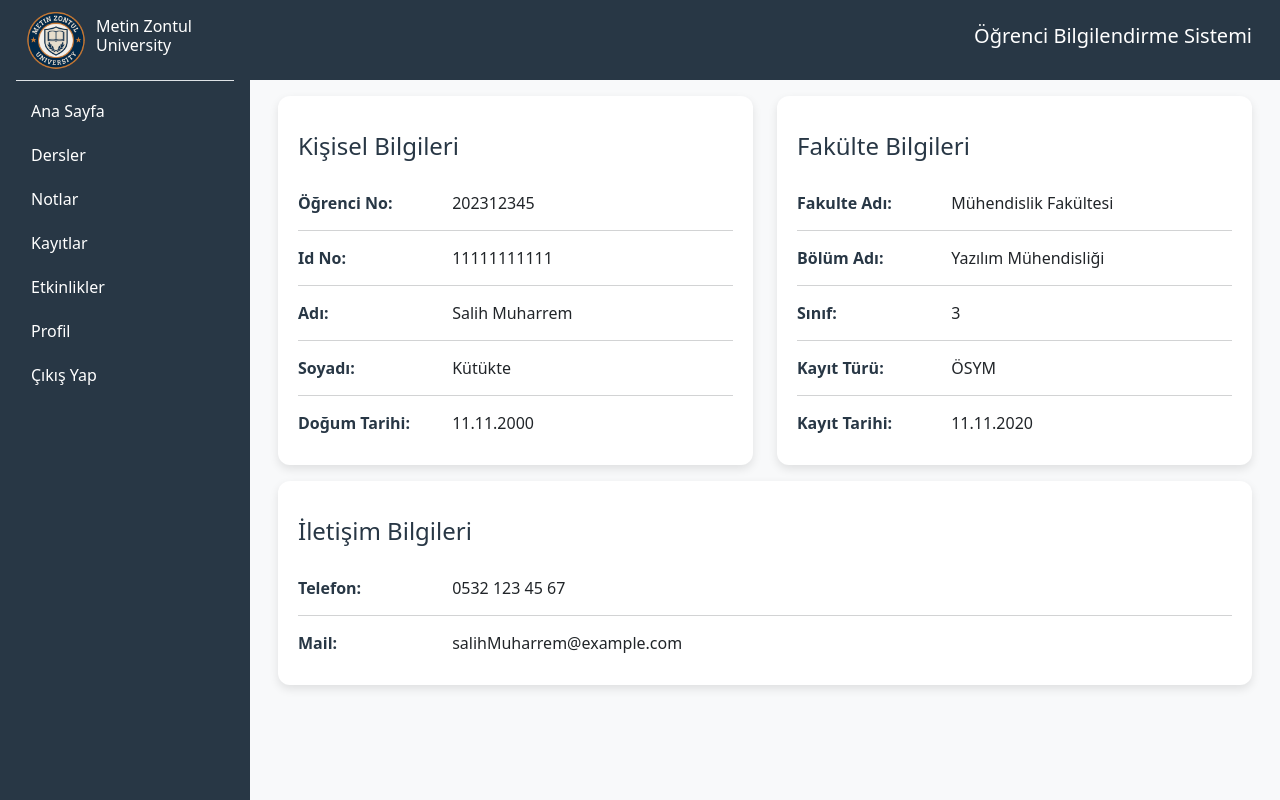
After one commit to kadrzeybek/University_student_information_system_web_project, a Django app: page /student/profile/ in a window 1280 px wide. The commit adds this page. Run offline with Django 5.2, Linux system fonts and the light colour scheme.

Commit message:
profile front added

```diff
--- a/USI_system/urls.py
+++ b/USI_system/urls.py
@@ -19,7 +19,7 @@ from django.urls import path, include
 
 urlpatterns = [
     path('admin/', admin.site.urls),
-
     path('', include('accounts.urls')),
+    path('student/', include('students.urls')),
 
 ]
--- a/students/models.py
+++ b/students/models.py
@@ -12,7 +12,6 @@ class Students(models.Model):
 
     class Meta:
         db_table = 'Students'
-
 
 class Enrollments(models.Model):
     enrollment_id = models.AutoField(primary_key=True)
--- /dev/null
+++ b/students/static/students/css/profile.css
@@ -0,0 +1,38 @@
+/*------- Student Profil ------*/
+
+.profile-card {
+    background: #fff;
+    border-radius: 12px;
+    box-shadow: 0 4px 10px rgba(0,0,0,0.1);
+    padding: 20px;
+    height: 100%;
+    display: flex;
+    flex-direction: column;
+}
+
+.profile-card h4 {
+    color: #283745;
+    margin-bottom: 20px;
+}
+
+.profile-info {
+    font-size: 1rem;
+    margin-bottom: 0;
+    padding: 10px 0;
+}
+
+.profile-info strong {
+    color: #283745;
+    width: 150px;
+    display: inline-block;
+}
+
+.profile-hr {
+    margin: 5px 0;
+    opacity: 0.2;
+}
+
+.content-wrapper {
+    flex: 1;
+    overflow-x: hidden;
+}
--- /dev/null
+++ b/students/templates/students/includes/sidebar.html
@@ -0,0 +1,36 @@
+{% load static %}
+<!-- Sidebar -->
+<div class="offcanvas offcanvas-start sidebar" tabindex="-1" id="sidebar" aria-labelledby="sidebarLabel">
+    <div class="px-3">
+        <div class="d-flex align-items-center border-bottom">
+            <img src="{% static 'img/logo.png' %}" class="img-fluid logo" alt="logo image">
+            <h6 class="text-white" id="sidebarLabel">Metin Zontul University</h6>
+        </div>
+        <div class="pt-2">
+            <a href="#">Ana Sayfa</a>
+            <a href="#">Dersler</a>
+            <a href="#">Notlar</a>
+            <a href="#">Kayıtlar</a>
+            <a href="#">Etkinlikler</a>
+            <a href="#">Profil</a>
+            <a href="#">Çıkış Yap</a>
+        </div>
+    </div>
+</div>
+<div class="d-none d-md-block sidebar main-side">
+    <div class="px-3">
+        <div class="d-flex align-items-center border-bottom">
+            <img src="{% static 'img/logo.png' %}" class="img-fluid logo" alt="logo image">
+            <h6 class=" text-white" id="sidebarLabel">Metin Zontul University</h6>
+        </div>
+        <div class="pt-2">
+            <a href="#">Ana Sayfa</a>
+            <a href="#">Dersler</a>
+            <a href="#">Notlar</a>
+            <a href="#">Kayıtlar</a>
+            <a href="#">Etkinlikler</a>
+            <a href="#">Profil</a>
+            <a href="#">Çıkış Yap</a>
+        </div>
+    </div>
+</div>
--- /dev/null
+++ b/students/templates/students/profile.html
@@ -0,0 +1,77 @@
+{% extends "base.html" %}
+{% load static %}
+
+{% block css %}
+<link rel="stylesheet" href="{% static 'students/css/profile.css' %}">
+{% endblock %}
+
+{% block content %}
+<div class="d-flex">
+        {% include 'students/includes/sidebar.html' %}
+        <div class="content-wrapper">
+          <div class="row p-3 m-0">
+            <div class="col-lg-6 mb-3">
+              <div class="profile-card">
+                <h4 class="mt-3">Kişisel Bilgileri</h4>
+                <div class="profile-info">
+                  <strong>Öğrenci No:</strong> 202312345
+                </div>
+                <hr class="profile-hr">
+                <div class="profile-info">
+                  <strong>Id No:</strong> 11111111111
+                </div>
+                <hr class="profile-hr">
+                <div class="profile-info">
+                  <strong>Adı:</strong> Salih Muharrem
+                </div>
+                <hr class="profile-hr">
+                <div class="profile-info">
+                  <strong>Soyadı:</strong> Kütükte
+                </div>
+                <hr class="profile-hr">
+                <div class="profile-info">
+                  <strong>Doğum Tarihi:</strong> 11.11.2000
+                </div>
+              </div>
+            </div>
+            <div class="col-lg-6 mb-3">
+              <div class="profile-card">
+                <h4 class="mt-3">Fakülte Bilgileri</h4>
+                <div class="profile-info">
+                  <strong>Fakulte Adı:</strong> Mühendislik Fakültesi
+                </div>
+                <hr class="profile-hr">
+                <div class="profile-info">
+                  <strong>Bölüm Adı:</strong> Yazılım Mühendisliği
+                </div>
+                <hr class="profile-hr">
+                <div class="profile-info">
+                  <strong>Sınıf:</strong> 3
+                </div>
+                <hr class="profile-hr">
+                <div class="profile-info">
+                  <strong>Kayıt Türü:</strong> ÖSYM
+                </div>
+                <hr class="profile-hr">
+                <div class="profile-info">
+                  <strong>Kayıt Tarihi:</strong>  11.11.2020
+                </div>
+              </div>
+            </div>
+            <div class="col-lg-12">
+              <div class="profile-card">
+                <h4 class="mt-3">İletişim Bilgileri</h4>
+                <div class="profile-info">
+                  <strong>Telefon:</strong> 0532 123 45 67
+                </div>
+                <hr class="profile-hr">
+                <div class="profile-info">
+                  <strong>Mail:</strong> salihMuharrem@example.com
+                </div>
+              </div>
+            </div>
+          </div>
+        </div>
+    </div>
+
+{% endblock %}
--- a/students/urls.py
+++ b/students/urls.py
@@ -2,5 +2,5 @@ from django.urls import path
 from . import views
 
 urlpatterns = [
-    path('', views.index, name='index'),
+    path('profile/', views.profil_view, name='profil'),
 ]
--- a/students/views.py
+++ b/students/views.py
@@ -1,4 +1,4 @@
 from django.shortcuts import render
 
-def index(request):
-    return render(request,'index.html')
+def profil_view(request):
+    return render(request,'students/profile.html')
--- a/templates/base.html
+++ b/templates/base.html
@@ -19,7 +19,9 @@
                 <span class="navbar-brand ms-auto h1">Öğrenci Bilgilendirme Sistemi</span>
             </div>
         </div>
-        {% block content %} {% endblock %}
+
+            {% block content %} {% endblock %}
+
     </div>
 
 
```
Also changed, not shown: students/templates/index.html (deleted, +0 -10 lines).
